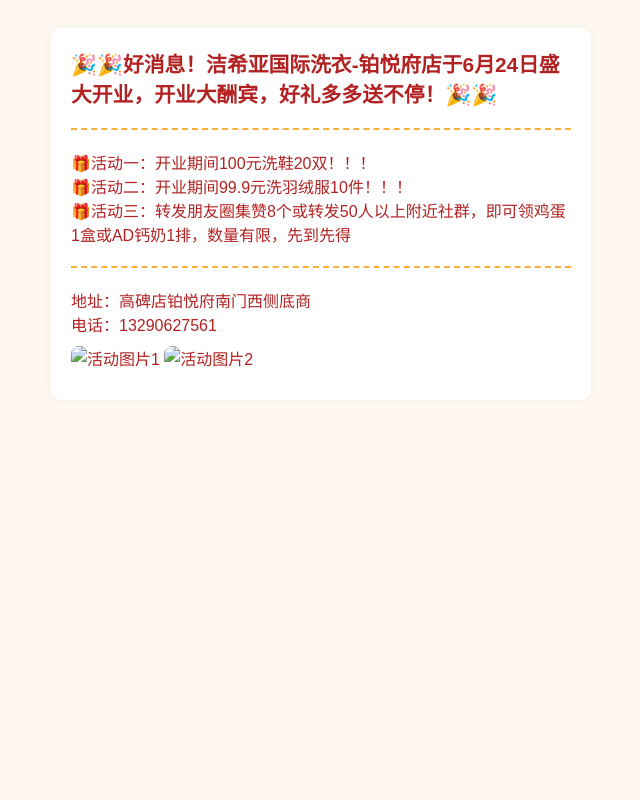
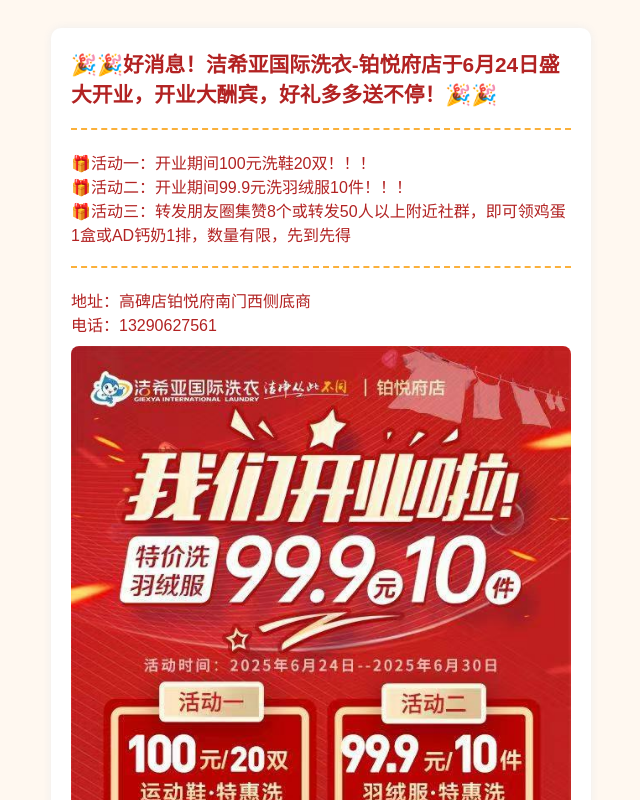
Before and after one commit to wang816/wang816.github.io, a plain HTML site: page index.html in a window 1280 px wide. Shown: the top 800 px of the page, without its empty margins (319-959 px from the left). Drawn offline with Linux system fonts and the light colour scheme.

Commit message:
Update index.html

```diff
--- a/index.html
+++ b/index.html
@@ -25,8 +25,8 @@
       地址：高碑店铂悦府南门西侧底商<br>
       电话：13290627561
     </div>
-    <img src="images/图片1文件名.jpg" alt="活动图片1">
-    <img src="images/图片2文件名.jpg" alt="活动图片2">
+    <img src="图1.jpg" alt="活动图片1">
+    <img src="图2.jpg" alt="活动图片2">
   </div>
 </body>
 </html>
```
